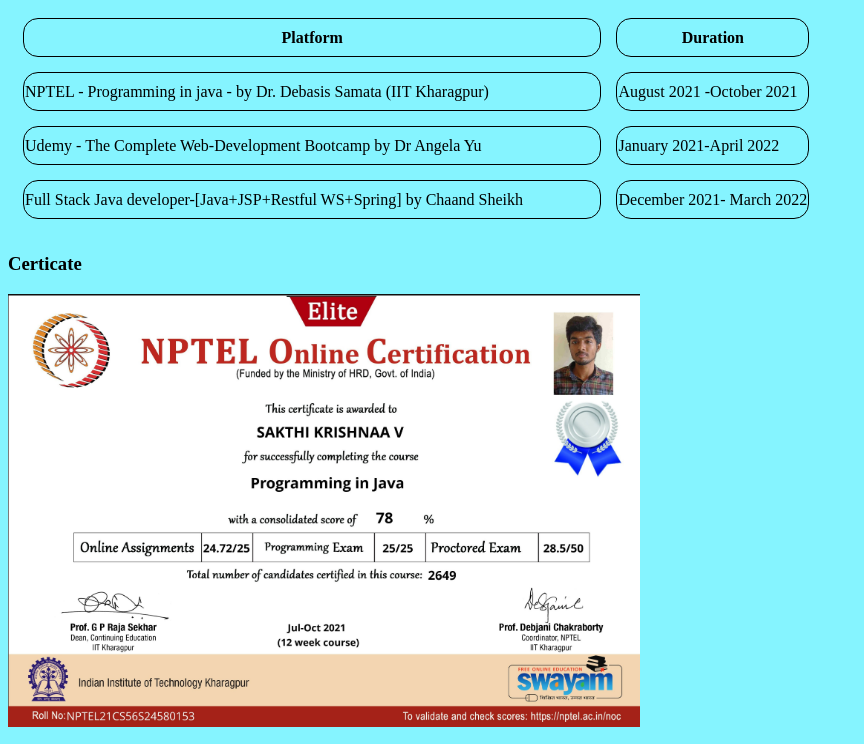
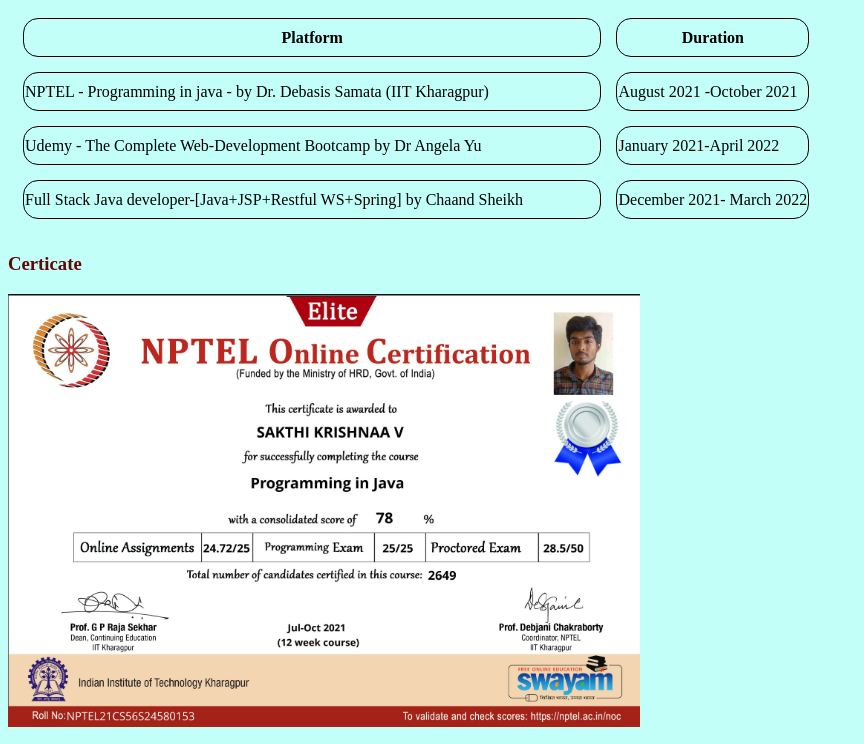
Before and after one commit to sakthi-krishnaa/cv, a plain HTML site: page course.html in a window 1280 px wide. Shown: the part 56-800 px from the top of the page, without its empty margins (0-864 px from the left). Drawn offline with Linux system fonts and the light colour scheme; files whose address does not match are found by name.

Commit message:
simple change

```diff
--- a/course.html
+++ b/course.html
@@ -4,10 +4,9 @@
 <head>
   <meta charset="utf-8">
   <title>Courses</title>
+  <link rel="stylesheet" href="css/styles.css">
   <style media="screen">
-    body {
-      background-color: #85F4FF;
-    }
+
 
     th,
     td {
--- a/css/styles.css
+++ b/css/styles.css
@@ -1,6 +1,6 @@
 body {
   font-size: 17;
-  background-color: #90E0EF;
+  background-color: #C2FFF9;
 }
 hr{
   height: 0px;
@@ -9,5 +9,7 @@ hr{
   border-top-style: dotted;
   border-color: grey;
   border-width: 5px;
-
 }
+h1,h3,h2{
+  color:#630606;
+}
```
Also changed, not shown: index.html (+1 -1 lines), resume.html (+1 -5 lines).
